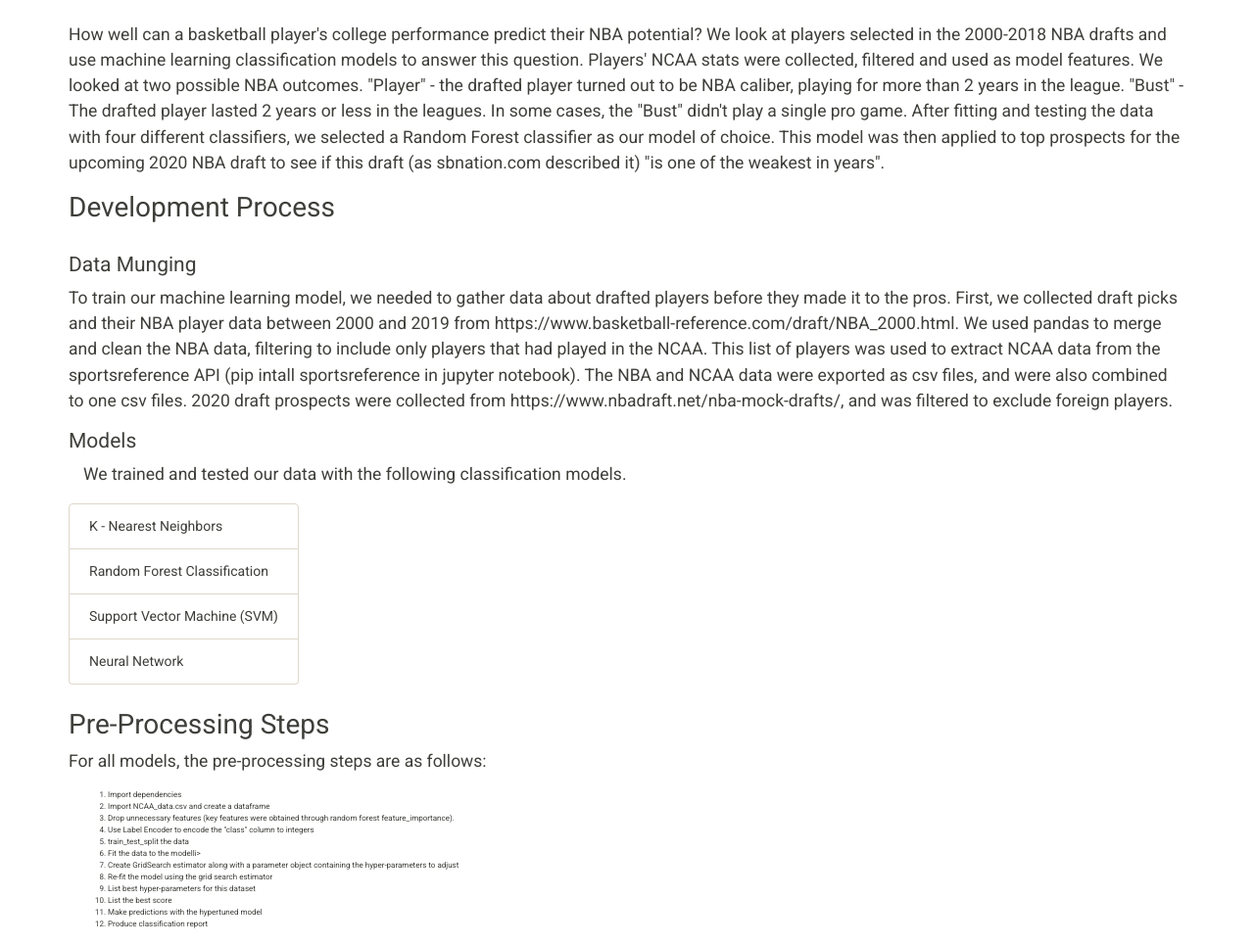
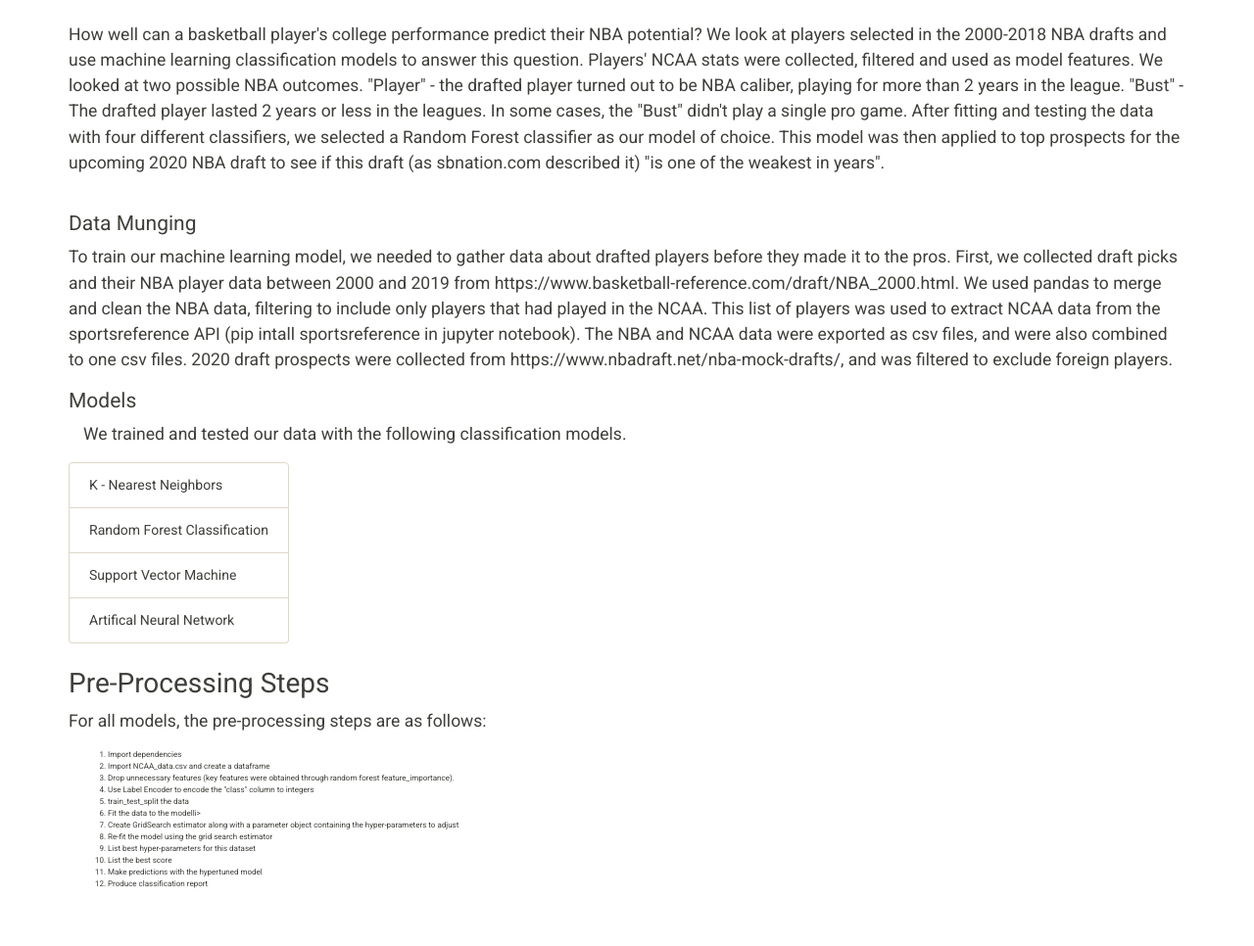
Before and after one commit to woodfin8/Draft_Machine, a Flask app: page /method in a window 1280 px wide. Shown: the part 144-1110 px from the top of the page at 98% size. After the commit the page ends 1051 px from the top, so only its background shows below. Run offline with Flask 2, Linux system fonts and the light colour scheme; some libraries are stand-ins or nearby versions.

Commit message:
formatting updates

```diff
--- a/templates/method.html
+++ b/templates/method.html
@@ -50,8 +50,7 @@
         <br>
         <div class="row">
             <p class=lead>How well can a basketball player's college performance predict their NBA potential? We look at
-                players
-                selected in the 2000-2018 NBA drafts and use machine learning classification models to answer this
+                players selected in the 2000-2018 NBA drafts and use machine learning classification models to answer this
                 question. Players' NCAA stats were collected, filtered and used as model features. We looked at two
                 possible NBA outcomes. "Player" - the drafted player turned out to be NBA caliber, playing for more than
                 2 years in the league. "Bust" - The drafted player lasted 2 years or less in the leagues. In some cases,
@@ -61,9 +60,6 @@
                 one of the weakest in years".</p>
         </div>
         <div class="row">
-            <br>
-            <h2>Development Process</h2>
-            <hr>
         </div>
         <br>
         <div class="row">
@@ -99,11 +95,11 @@
                 </a>
                 <a href="https://scikit-learn.org/stable/modules/generated/sklearn.svm.LinearSVC.html#sklearn.svm.LinearSVC"
                     target="_blank" class="list-group-item list-group-item-action ">
-                    Support Vector Machine (SVM)
+                    Support Vector Machine
                 </a>
-                <a href="https://www.tensorflow.org/tutorials/keras/classification" target="_blank"
+                <a href="https://keras.io/getting-started/sequential-model-guide/" target="_blank"
                     class="list-group-item list-group-item-action">
-                    Neural Network
+                    Artifical Neural Network
                 </a>
             </div>
             <br>
@@ -118,7 +114,7 @@
             <br>
         </div>
         <div class="row">
-            <ol>
+            <ol style="font-size:20">
                 <li>Import dependencies</li>
                 <li>Import NCAA_data.csv and create a dataframe</li>
                 <li>Drop unnecessary features (key features were obtained through random forest feature_importance).
```
Also changed, not shown: README.md.
